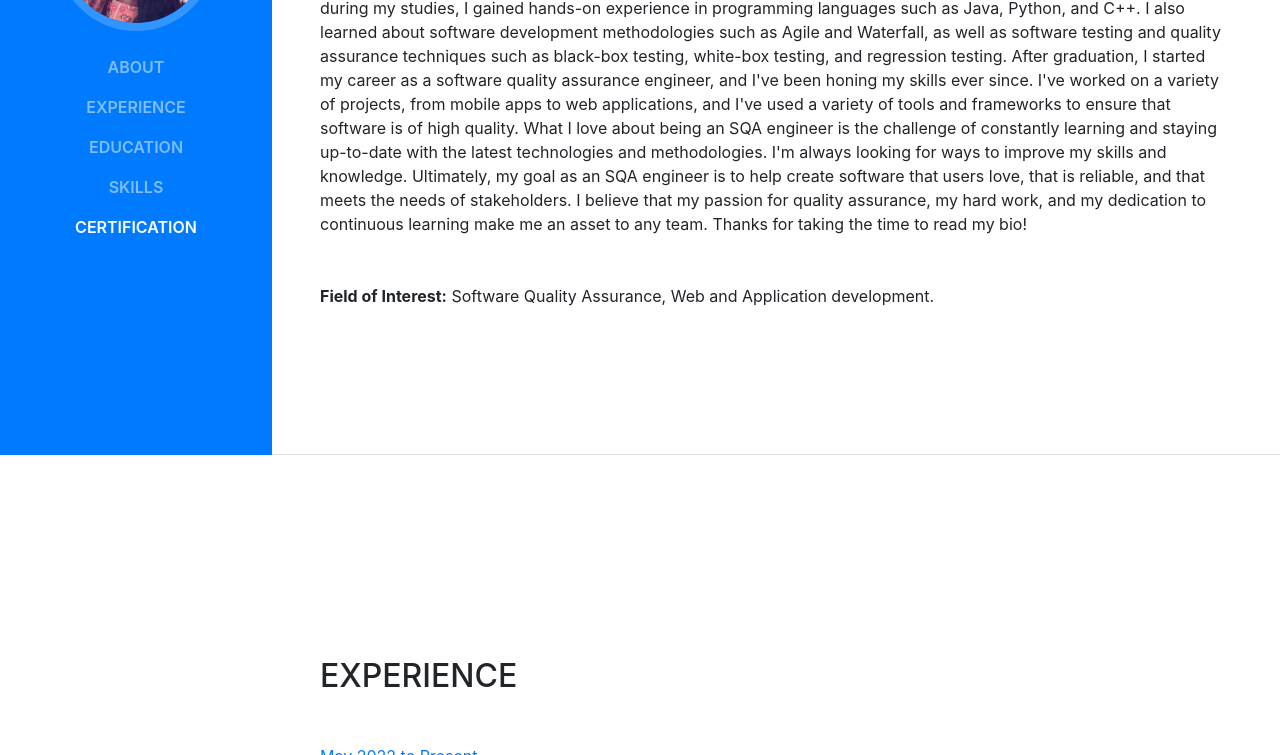
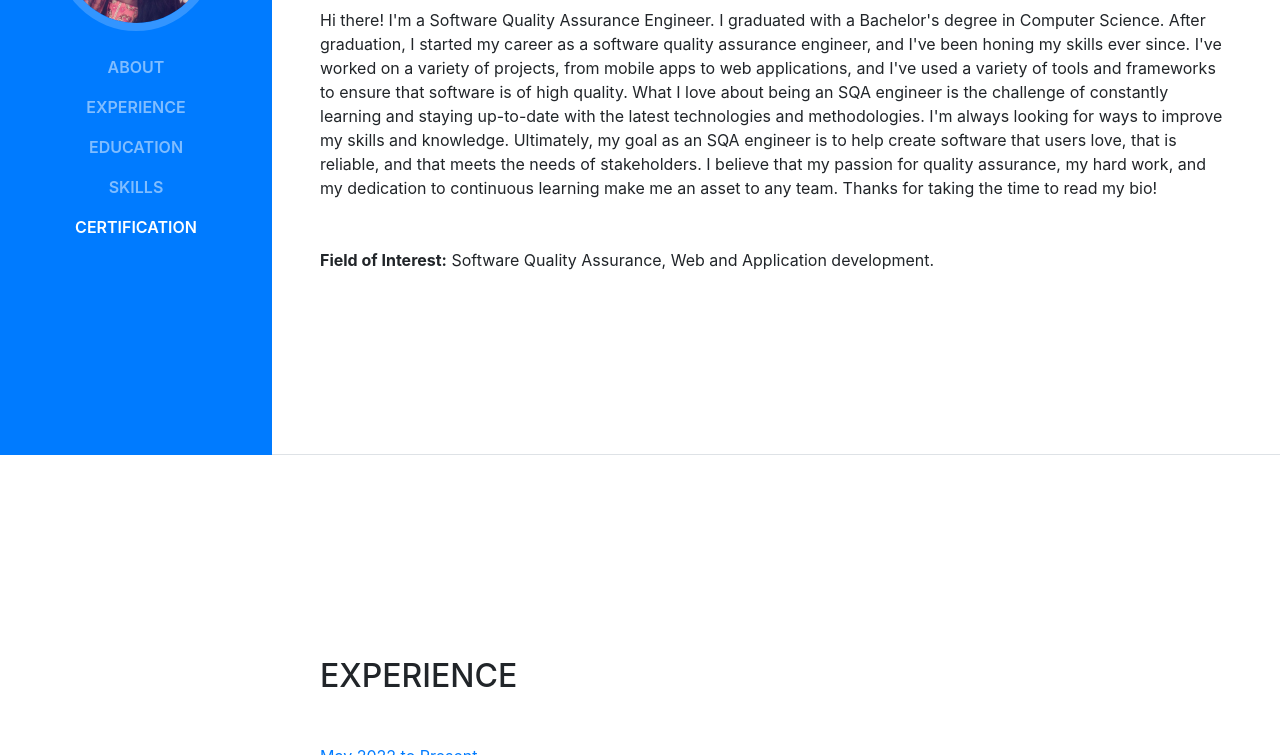
Before and after one commit to fahmee-faiza/fahmee-faiza.github.io, a website with bundled scripts: page index.html in a window 1280 px wide. Shown: the part 345-1100 px from the top of the page. Built offline with nearby package versions, Linux system fonts and the light colour scheme; a web font is replaced by a local one.

Commit message:
Update index.html

```diff
--- a/index.html
+++ b/index.html
@@ -114,14 +114,12 @@
 		  <br>
 		  </br>
 		  <p class="mb-5">
-		Hi there! I'm a Software Quality Assurance Engineer.
-I graduated with a Bachelor's degree in Computer Science, and during my studies, I gained hands-on experience in programming languages such as Java, Python, and C++. I also learned about software development methodologies such as Agile and Waterfall, as well as software testing and quality assurance techniques such as black-box testing, white-box testing, and regression testing.
-
-After graduation, I started my career as a software quality assurance engineer, and I've been honing my skills ever since. I've worked on a variety of projects, from mobile apps to web applications, and I've used a variety of tools and frameworks to ensure that software is of high quality.
-
-What I love about being an SQA engineer is the challenge of constantly learning and staying up-to-date with the latest technologies and methodologies. I'm always looking for ways to improve my skills and knowledge.
-
-Ultimately, my goal as an SQA engineer is to help create software that users love, that is reliable, and that meets the needs of stakeholders. I believe that my passion for quality assurance, my hard work, and my dedication to continuous learning make me an asset to any team. Thanks for taking the time to read my bio!
+		Hi there! I'm a Software Quality Assurance Engineer. I graduated with a Bachelor's degree in Computer Science.
+			  After graduation, I started my career as a software quality assurance engineer, and I've been honing my skills ever since.
+			  I've worked on a variety of projects, from mobile apps to web applications, and I've used a variety of tools and frameworks to ensure that software is of high quality.
+			  What I love about being an SQA engineer is the challenge of constantly learning and staying up-to-date with the latest technologies and methodologies. I'm always looking for ways to improve my skills and knowledge.
+			  Ultimately, my goal as an SQA engineer is to help create software that users love, that is reliable, and that meets the needs of stakeholders.
+			  I believe that my passion for quality assurance, my hard work, and my dedication to continuous learning make me an asset to any team. Thanks for taking the time to read my bio!
 		  </p>
 
 		  <p>
```
